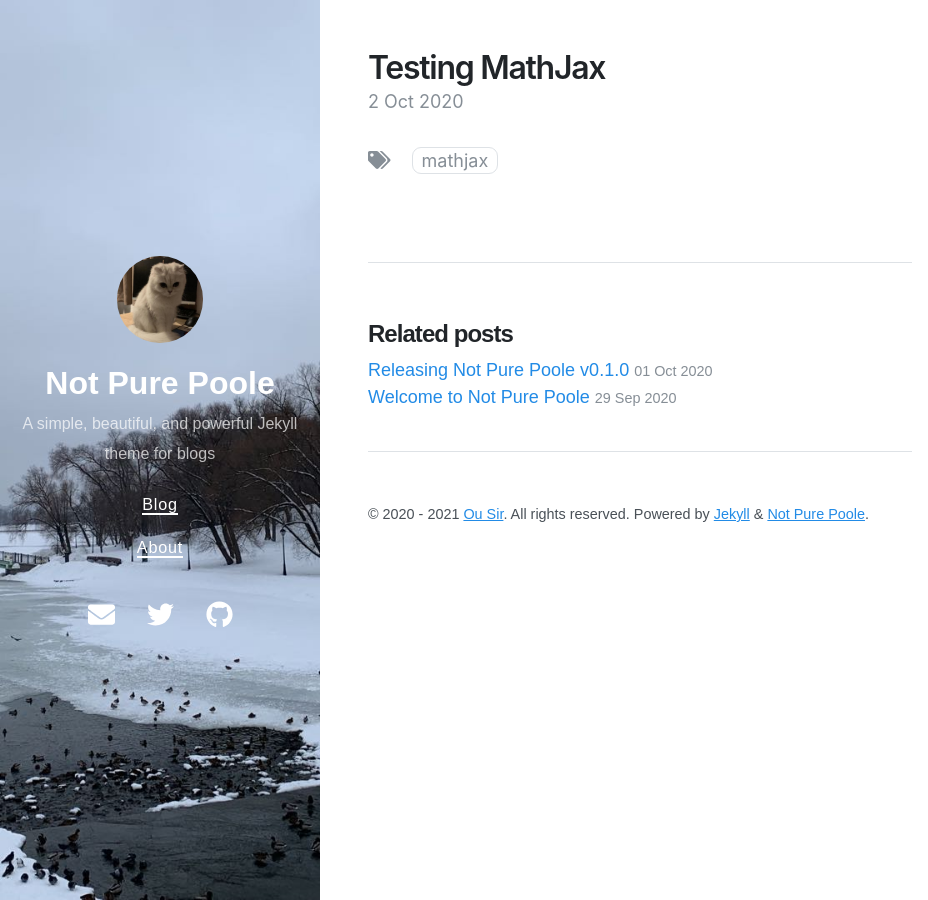
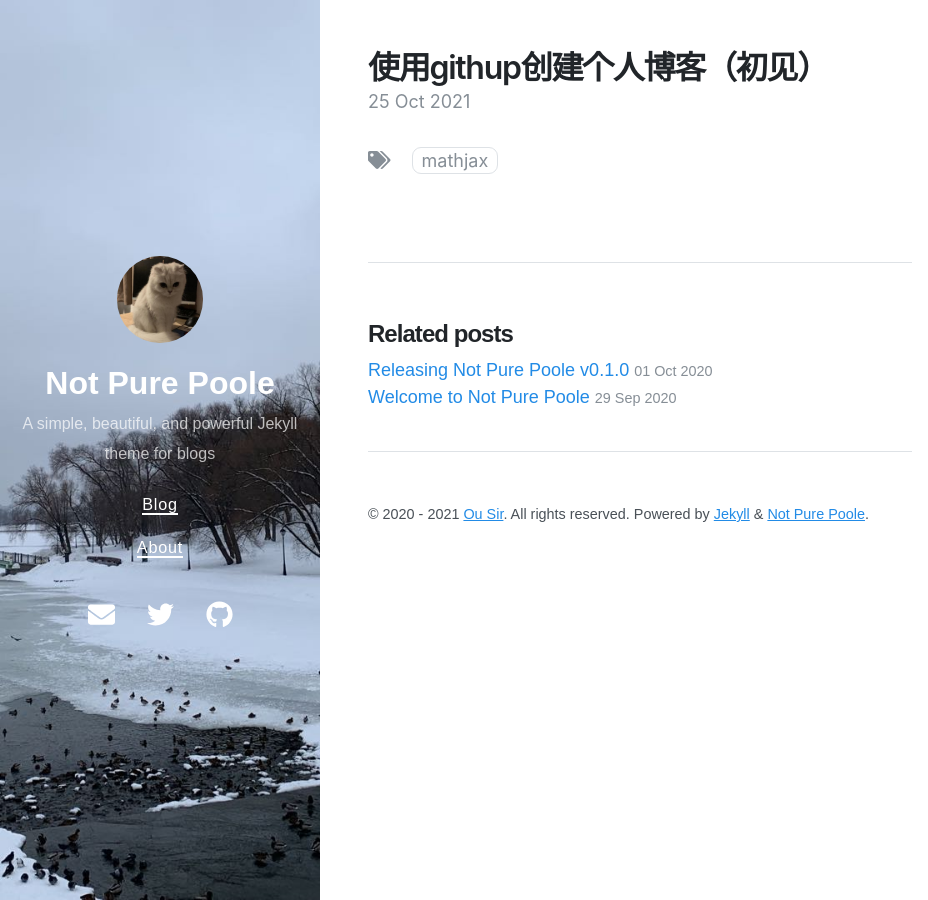
Before and after one commit to ooouuzy/ooouuzy.github.io, a Jekyll site: the page built from _posts/2020-10-02-testing-mathjax.md, in a window 1280 px wide. Shown: the whole page, without its empty margins (0-928 px from the left). Built offline with Jekyll 4.4.1, drawn with Linux system fonts in a browser that asks for light colours; nearby versions of some CDN libraries.

Commit message:
修改文件: _posts/2020-10-02-testing-mathjax.md

```diff
--- a/_posts/2020-10-02-testing-mathjax.md
+++ b/_posts/2020-10-02-testing-mathjax.md
@@ -1,7 +1,7 @@
 ---
 layout: post
-title: Testing MathJax
+title: 使用githup创建个人博客（初见）
 tags: mathjax
 math: true
-date: 2020-10-02 15:32 +0800
+date: 2021-10-25 15:32 +0800
 ---
```
